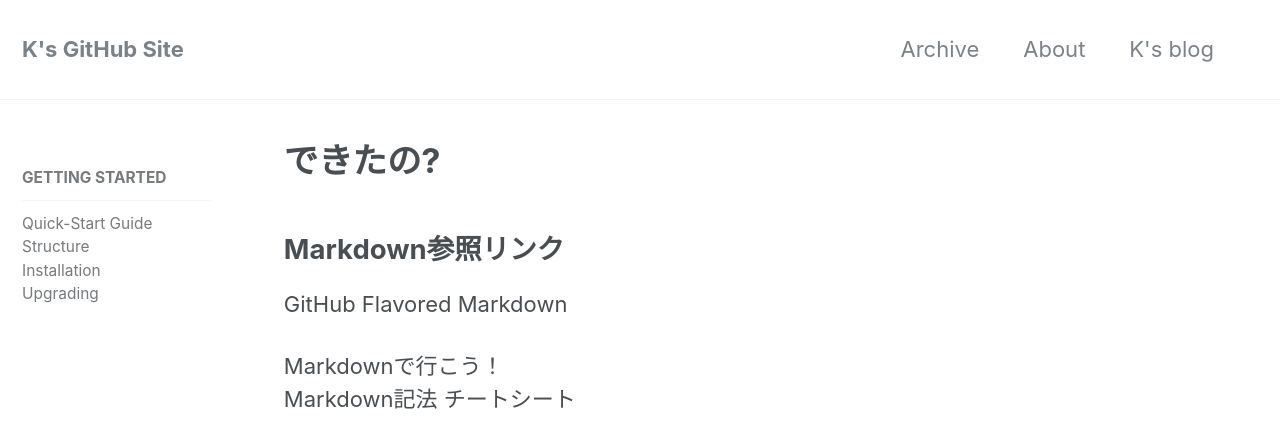
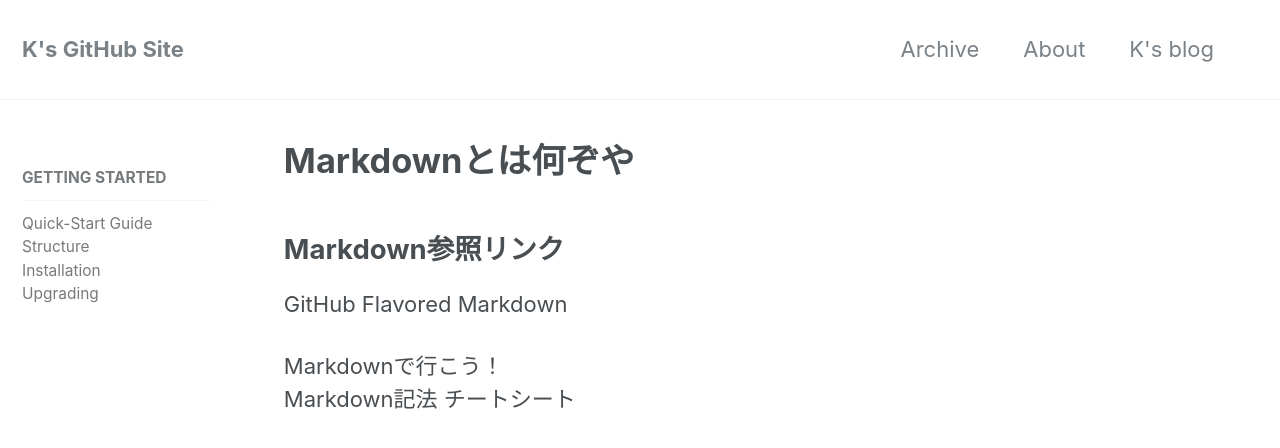
Before and after one commit to laureltreetop/laureltreetop.github.io, a Jekyll site: the page built from _docs/02-markdown.md, in a window 1280 px wide and 900 px high. Shown: the top 448 px of the window. Built offline with Jekyll 4.4.1, drawn with Linux system fonts in a browser that asks for light colours; nearby versions of some CDN libraries.

Commit message:
Update 02-markdown.md

```diff
--- a/_docs/02-markdown.md
+++ b/_docs/02-markdown.md
@@ -2,7 +2,7 @@
 layout: archive
 author: Treetop
 date:   2017-08-02 15:57:00 +0900
-title: "できたの?"
+title: "Markdownとは何ぞや"
 permalink: /docs/markdown/
 categories: [Markdown]
 ---
```
